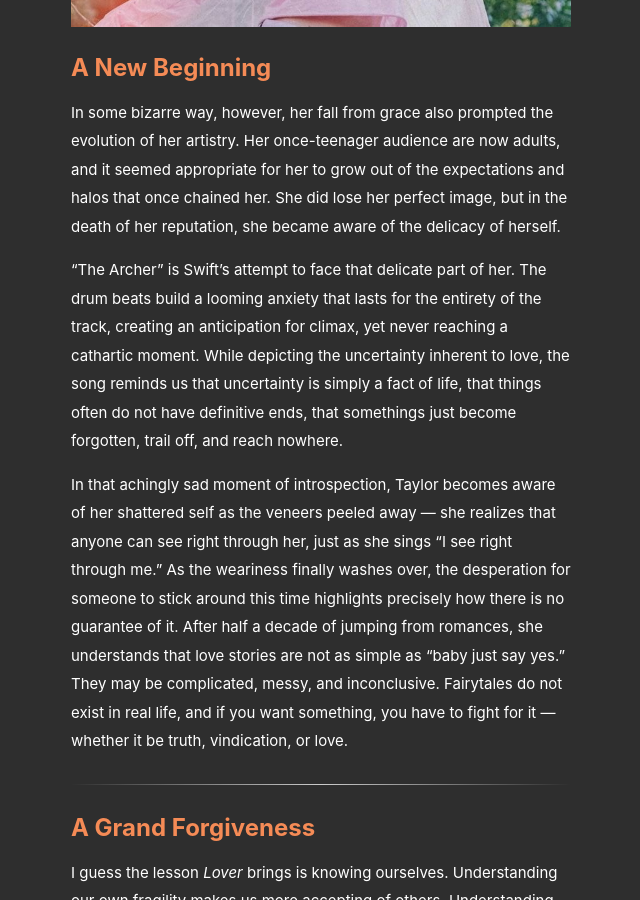
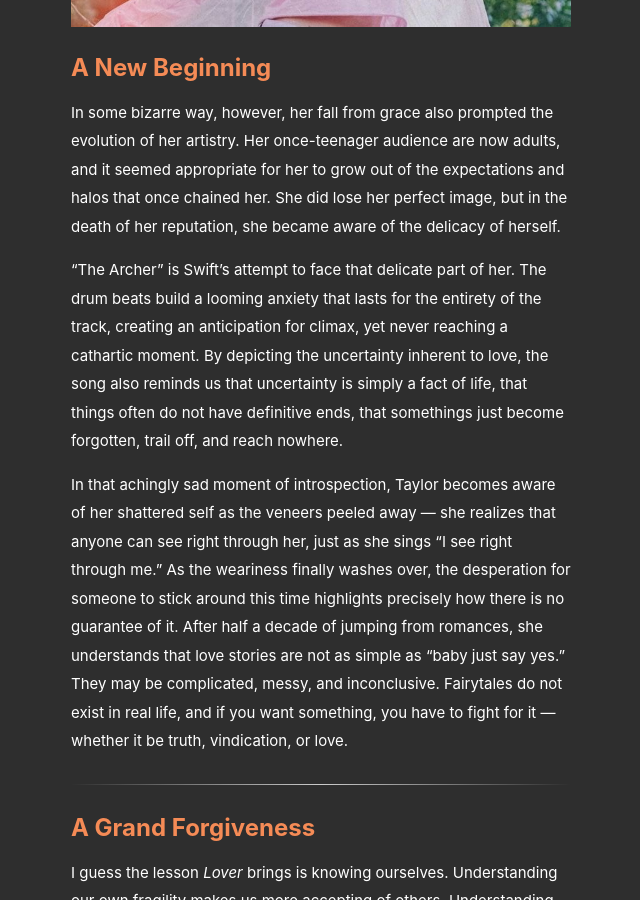
Before and after one commit to law-wang/blog-1.1, a Jekyll site: the page built from _posts/2019-10-20-lover.md, in a window 1280 px wide and 900 px high, scrolled down 2493 px. Shown: the whole window, without its empty margins (319-959 px from the left). Built offline with Jekyll 4.4.1, drawn with Linux system fonts in a browser that asks for light colours.

Commit message:
Update 2019-10-20-lover.md

```diff
--- a/_posts/2019-10-20-lover.md
+++ b/_posts/2019-10-20-lover.md
@@ -30,7 +30,7 @@ The halos also meant heightened expectation from fans and critics alike. During
 
 In some bizarre way, however, her fall from grace also prompted the evolution of her artistry. Her once-teenager audience are now adults, and it seemed appropriate for her to grow out of the expectations and halos that once chained her. She did lose her perfect image, but in the death of her reputation, she became aware of the delicacy of herself.
 
-"The Archer" is Swift's attempt to face that delicate part of her. The drum beats build a looming anxiety that lasts for the entirety of the track, creating an anticipation for climax, yet never reaching a cathartic moment. While depicting the uncertainty inherent to love, the song reminds us that uncertainty is simply a fact of life, that things often do not have definitive ends, that somethings just become forgotten, trail off, and reach nowhere.
+"The Archer" is Swift's attempt to face that delicate part of her. The drum beats build a looming anxiety that lasts for the entirety of the track, creating an anticipation for climax, yet never reaching a cathartic moment. By depicting the uncertainty inherent to love, the song also reminds us that uncertainty is simply a fact of life, that things often do not have definitive ends, that somethings just become forgotten, trail off, and reach nowhere.
 
 In that achingly sad moment of introspection, Taylor becomes aware of her shattered self as the veneers peeled away — she realizes that anyone can see right through her, just as she sings "I see right through me." As the weariness finally washes over, the desperation for someone to stick around this time highlights precisely how there is no guarantee of it. After half a decade of jumping from romances, she understands that love stories are not as simple as "baby just say yes." They may be complicated, messy, and inconclusive. Fairytales do not exist in real life, and if you want something, you have to fight for it — whether it be truth, vindication, or love.
 
```
